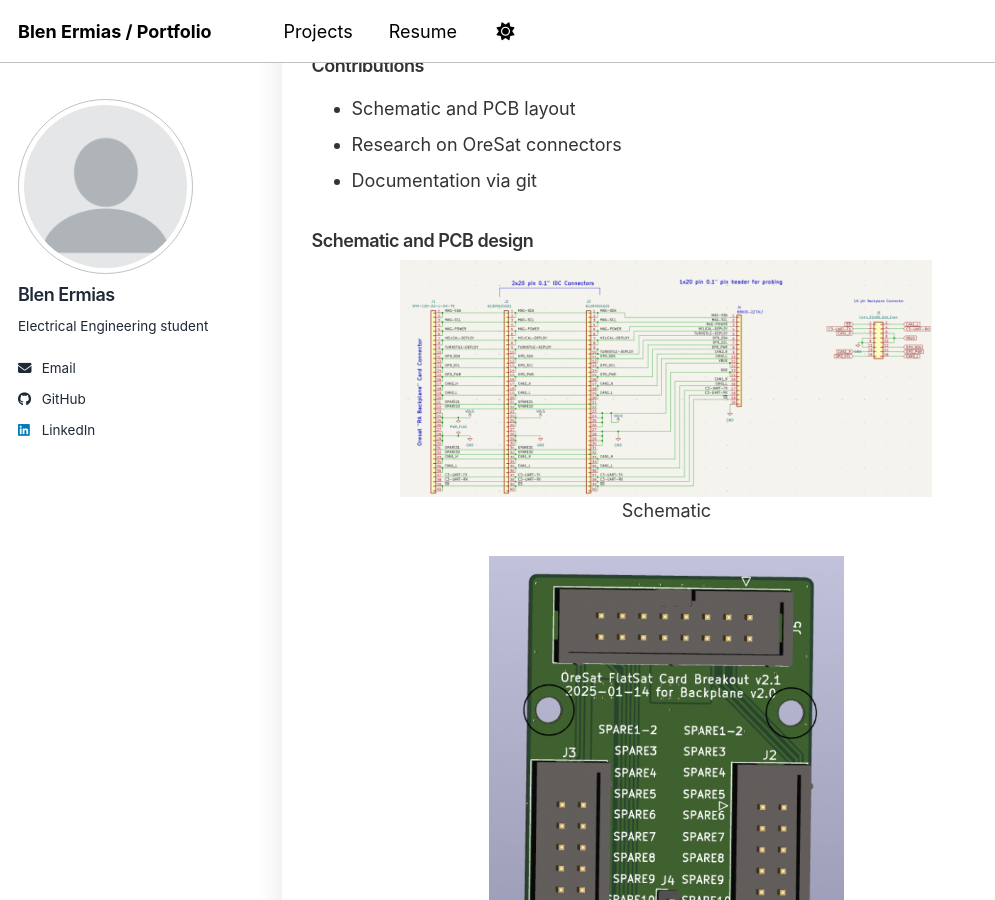
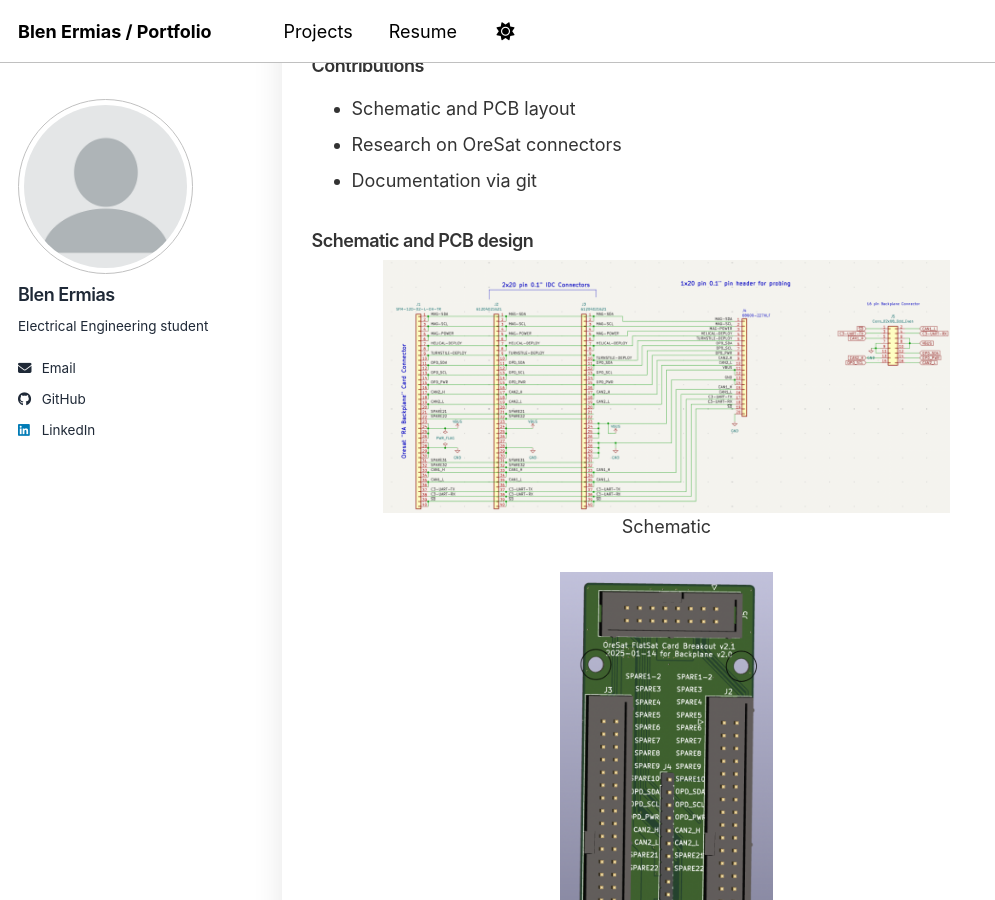
Before and after one commit to Blen-E/Blen-E.github.io, a Jekyll site: the page built from _portfolio/psas.md, in a window 1280 px wide and 900 px high, scrolled down 2174 px. Shown: the whole window, without its empty margins (0-995 px from the left). Built offline with Jekyll 4.4.1, drawn with Linux system fonts in a browser that asks for light colours; a script bundle is joined from its source files by our own code; library files that are not in the unit come from our copies.

Commit message:
update size of images

```diff
--- a/_portfolio/psas.md
+++ b/_portfolio/psas.md
@@ -47,12 +47,12 @@
 <div style="text-align: center;">
 
   <div style="margin-bottom: 30px;">
-    <img src="/images/psas/flatsat-schematic1.png" width="75%">
+    <img src="/images/psas/flatsat-schematic1.png" width="80%">
     <p>Schematic</p>
   </div>
 
  <div>
-    <img src="/images/psas/flatsat-pcb.png" width="50%">
+    <img src="/images/psas/flatsat-pcb.png" width="30%">
     <p>PCB final design</p>
   </div>
 
```
